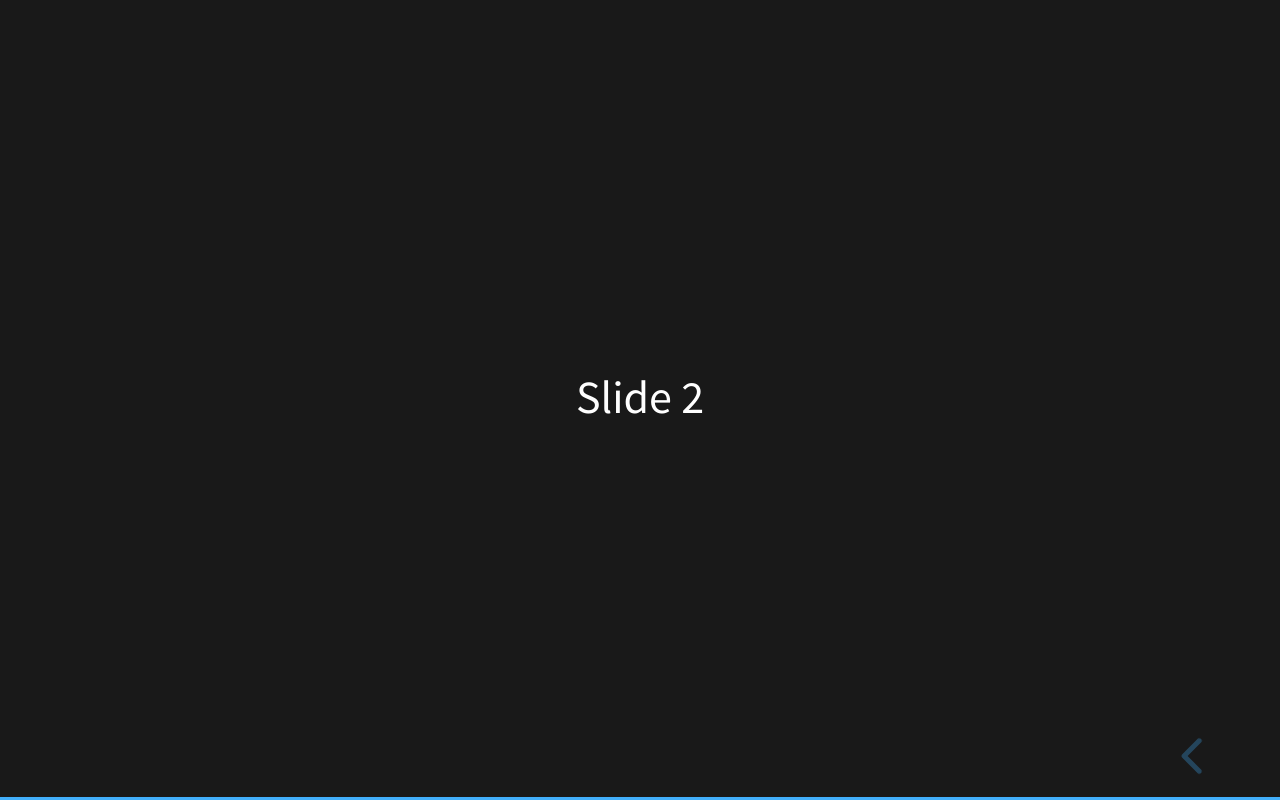
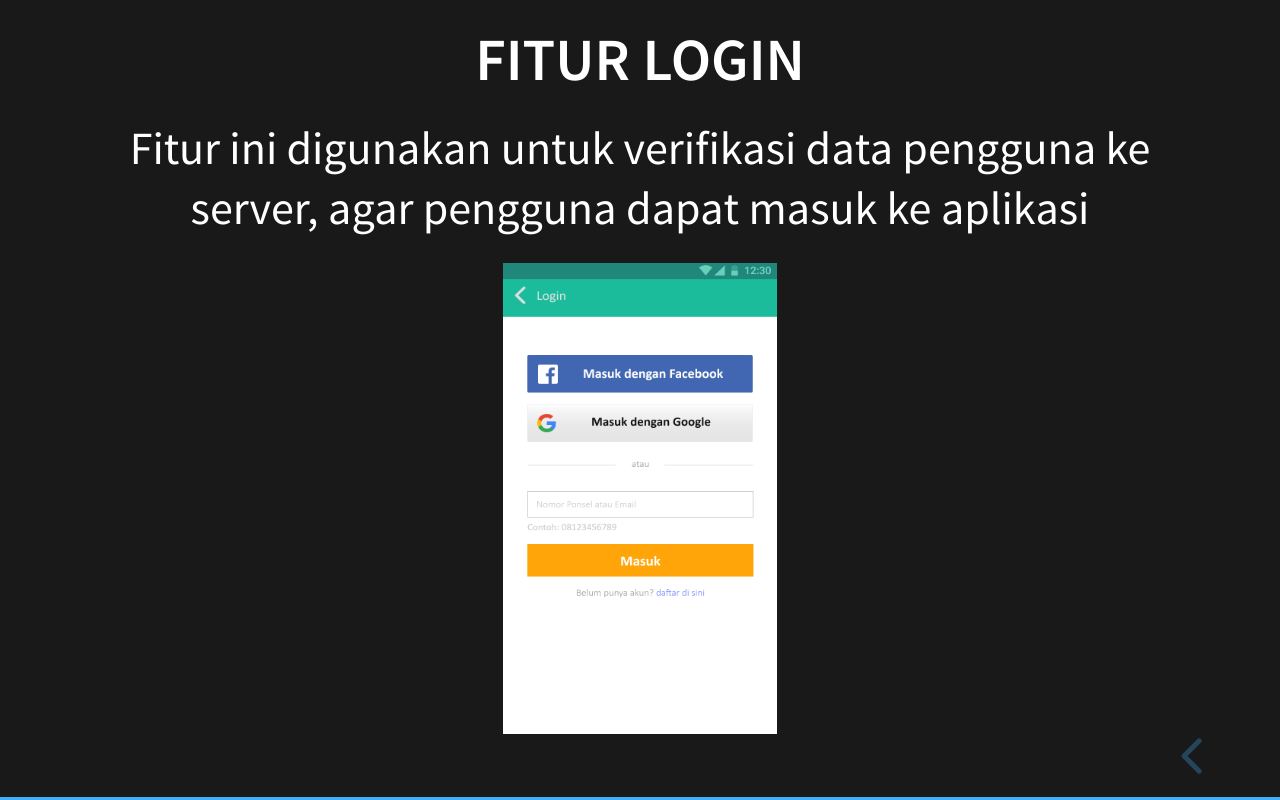
Before and after one commit to alfon97/BuayaTele-MWAPagi, a website: page index.html in a window 1280 px wide. Both pictures are taken after a click on the button "next slide". Drawn offline with Linux system fonts and the light colour scheme.

Commit message:
add fitur login

```diff
--- a/index.html
+++ b/index.html
@@ -22,7 +22,10 @@
 				<small>Created  <a href="https://github.com/alfon97/Buayatele-MWAPAGI">BuayaTele Team</a></small>
 
 				</section>
-				<section>Slide 2</section>
+				<section><h3>Fitur Login</h3>
+				Fitur ini digunakan untuk verifikasi data pengguna ke server, agar pengguna dapat masuk ke aplikasi
+				<img src="img/login.png" width="250px" height="430px" alt="">
+				</section>
 			</div>
 		</div>
 
```
Also changed, not shown: img/login.png (added).
